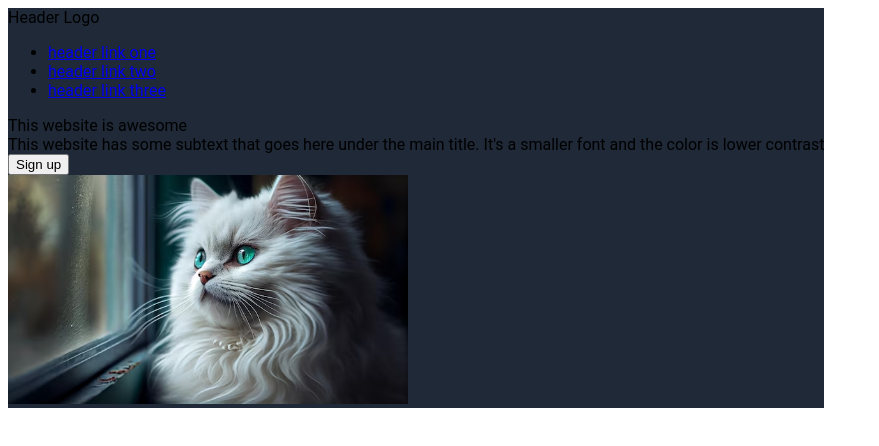
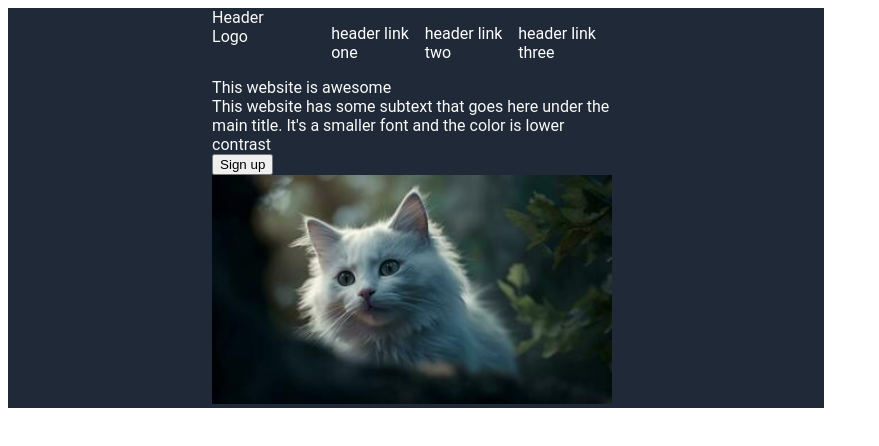
Before and after one commit to mrinank67/landing-page, a plain HTML site: page index.html in a window 1280 px wide. Shown: the whole page, without its empty margins (0-879 px from the left). Drawn offline with Linux system fonts and the light colour scheme.

Commit message:
Created Section 1 of the Landing page.

```diff
--- a/css/style.css
+++ b/css/style.css
@@ -1,11 +1,35 @@
 body {
     display: flex;
     font-family: "Roboto";
+}
+
+ul {
+    list-style-type: none;
+}
+
+a {
+    color: white;
+    text-decoration: none;
+}
+
+.content {
+    margin-left: 25%;
+    margin-right: 25%;
 
 }
-
 .Section1 {
     background: #1F2937;
     display: flex;
     flex-direction: column;
+    color: #f9faf8;
+
 }
+
+.header {
+    display: flex;
+    justify-content: space-between;
+}
+
+.header-links {
+    display: flex;
+}
--- a/index.html
+++ b/index.html
@@ -8,15 +8,14 @@
 </head>
 <body>
     <div class="Section1">
-        <div class="header">
+        <div class="content">
+            <div class="header">
             Header Logo
-            <div class="header-links">
-                <ul>
-                    <li><a href="#">header link one</a></li>
-                    <li><a href="#">header link two</a></li>
-                    <li><a href="#">header link three</a></li>
-                </ul>
-            </div>
+            <ul class="header-links">
+                <li><a href="#">header link one</a></li>
+                <li><a href="#">header link two</a></li>
+                <li><a href="#">header link three</a></li>
+            </ul>
         </div>
         <div class="container-main">
             <div class="left-text">
@@ -31,7 +30,8 @@
                 </div>
             </div>
             <div class="right-image">
-                <img src="/landing-page/images/cat1.avif" alt="" width="400px">
+                <img src="/landing-page/images/cat1.jpeg" alt="" width="400px">
+            </div>
             </div>
         </div>
     </div>
```
Also changed, not shown: images/cat1.avif (deleted), images/cat1.jpeg (added).
